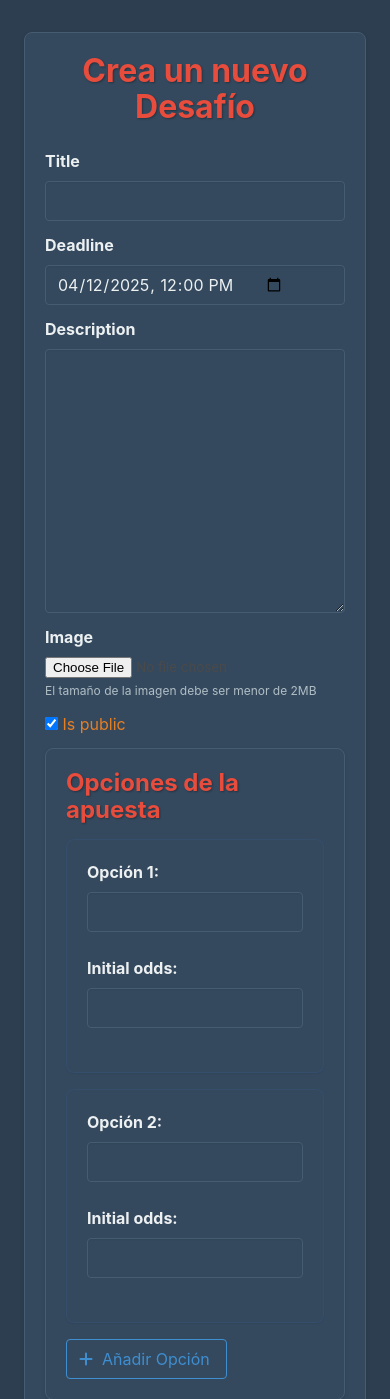
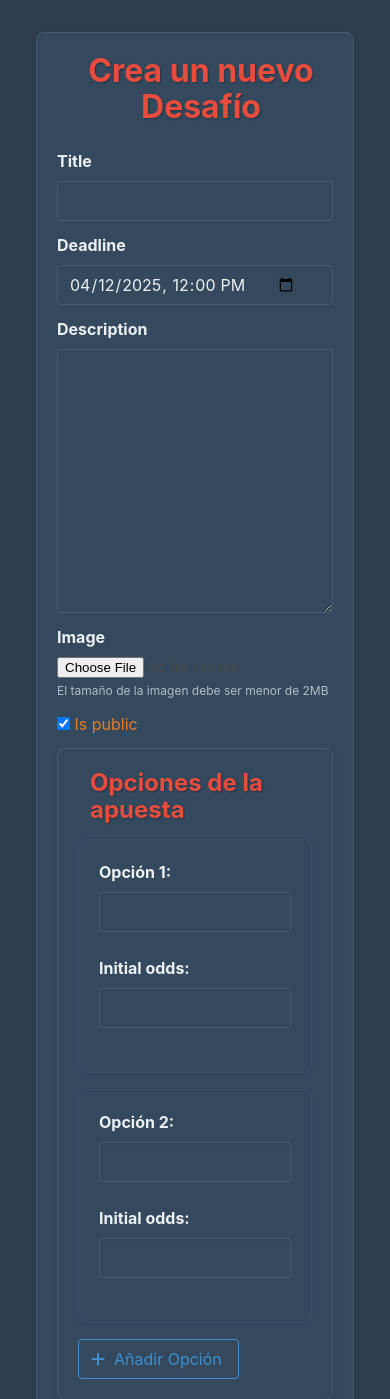
Before and after one commit to manelvf/chommi, a Django app: page /create_event/ in a window 390 px wide. Shown: the part 72-1471 px from the top of the page. Run offline with Django 5.2, Linux system fonts and the light colour scheme; the visitor is signed in with stand-in values (Sample User, id 1); some libraries are stand-ins or nearby versions.

Commit message:
Align title

```diff
--- a/bets/static/css/custom.css
+++ b/bets/static/css/custom.css
@@ -374,3 +374,35 @@ body {
 .navbar-brand {
     min-height: 4.5rem;
 }
+
+/* Container and Title Alignment */
+.container {
+    padding: 0 1rem;
+}
+
+@media screen and (max-width: 768px) {
+    .container {
+        padding: 0 0.75rem;
+    }
+
+    .title.has-text-primary {
+        margin-left: 0.75rem;
+        margin-bottom: 1.5rem;
+    }
+
+    .card-content {
+        padding: 1rem;
+    }
+
+    .card .title {
+        font-size: 1.25rem;
+    }
+
+    .card .subtitle {
+        font-size: 0.9rem;
+    }
+
+    .card .content {
+        font-size: 0.9rem;
+    }
+}
```
